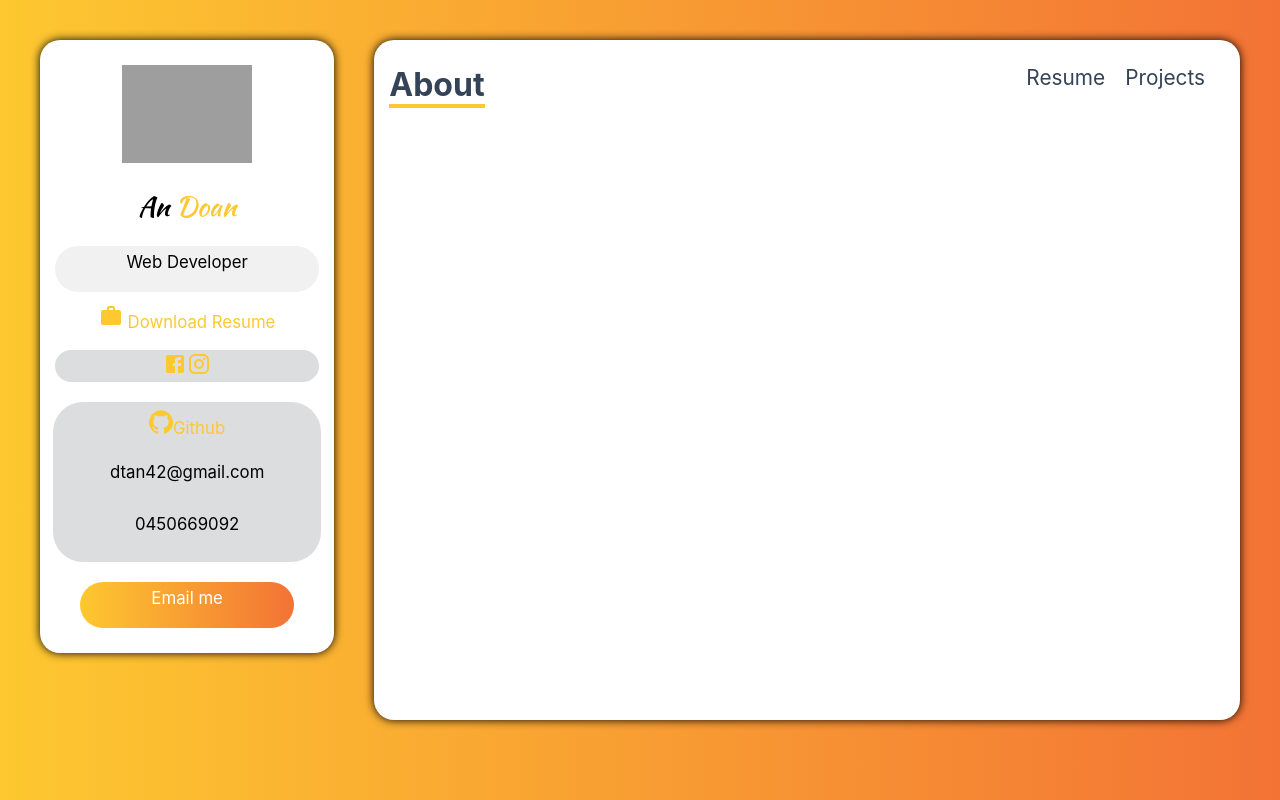
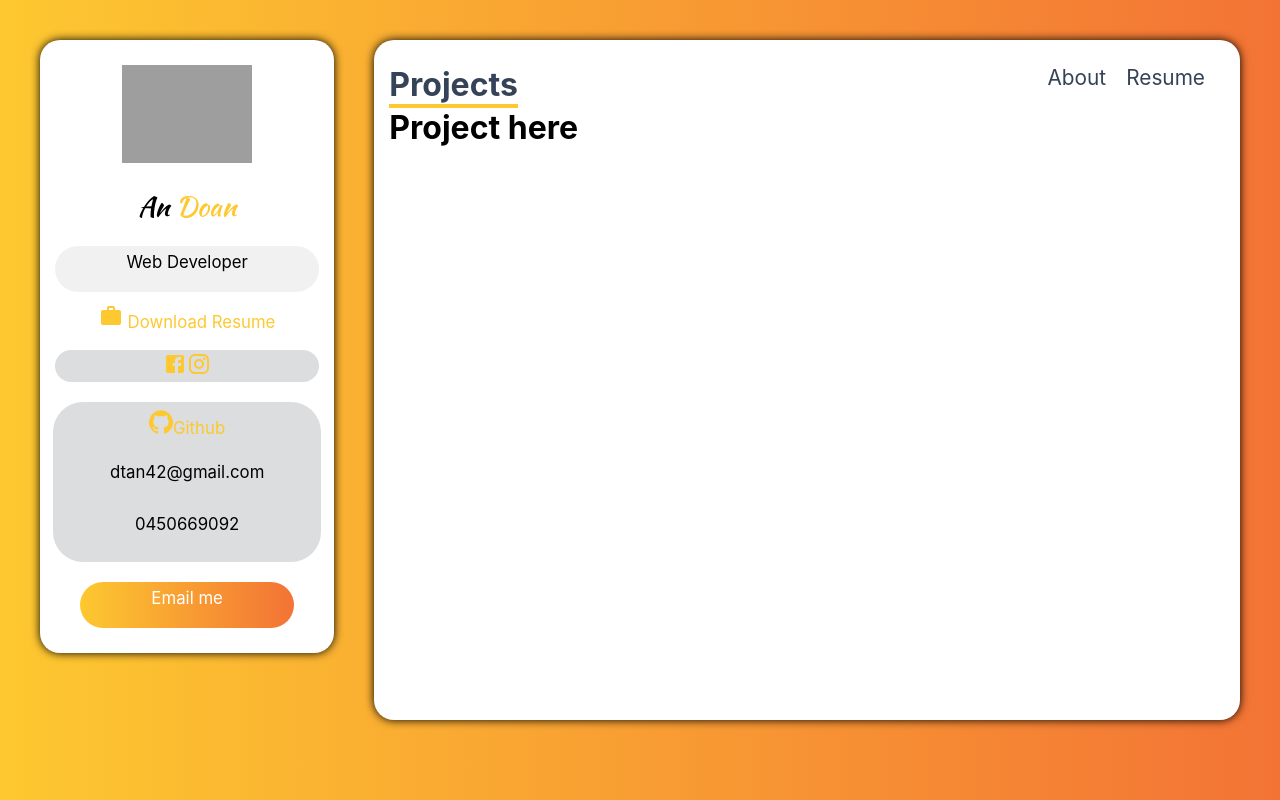
Before and after one commit to thanhan34/resume, a React (Create React App) app: page /projects in a window 1280 px wide. Built offline with nearby package versions, Linux system fonts and the light colour scheme; grey boxes are pictures that could not be loaded.

Commit message:
set up router

```diff
--- a/package.json
+++ b/package.json
@@ -10,6 +10,7 @@
     "@testing-library/user-event": "^7.2.1",
     "react": "^16.13.1",
     "react-dom": "^16.13.1",
+    "react-router-dom": "^5.2.0",
     "react-scripts": "3.4.3"
   },
   "scripts": {
--- /dev/null
+++ b/src/About.js
@@ -0,0 +1,11 @@
+import React from 'react'
+import './About.css'
+function About() {
+    return (
+        <div className="about">
+            <h1>about here bro</h1>
+        </div>
+    )
+}
+
+export default About
--- a/src/App.js
+++ b/src/App.js
@@ -2,9 +2,14 @@ import React from 'react';
 import './App.css';
 import Navbar from './Navbar';
 import Sidebar from './Sidebar';
+import { BrowserRouter as Router, Redirect, Route, Switch } from 'react-router-dom';
+import About from './About';
+import Resume from './Resume';
+import Projects from './Projects';
 
 function App() {
   return (
+    <Router>
       <div className="app">
         <div className="app__container">
           <div className="app__row">
@@ -13,12 +18,29 @@ function App() {
             </div>
             <div className="app__main">
               <Navbar />
+              <Switch>
+                <Route exact path="/">
+                  <About />
+                </Route>
+                <Route path="/resume">
+                  <Resume />
+                </Route>
+                <Route path="/projects">
+                  <Projects />
+                </Route>
+                <Route>
+                  <Redirect to="/" />
+                </Route>
+              </Switch>
+
             </div>
           </div>
         </div>
 
 
       </div>
+    </Router>
+
   );
 }
 
--- a/src/Navbar.js
+++ b/src/Navbar.js
@@ -1,8 +1,20 @@
-import React, { useState } from 'react';
+import { Link } from 'react-router-dom';
+import React, { useState, useEffect } from 'react';
 import './Navbar.css';
 
+
 function Navbar() {
-    const [active, setActive] = useState('About')
+    const [active, setActive] = useState('')
+    useEffect(() => {
+        let currentURL = window.location.href
+        if (currentURL.endsWith('/'))
+            setActive('About');
+        else if (currentURL.endsWith('/projects'))
+            setActive('Projects')
+        else if (currentURL.endsWith('/resume'))
+            setActive('Resume')
+    }, [active])
+
     return (
         <div className="navbar">
             <div className="navbar__active">
@@ -11,13 +23,21 @@ function Navbar() {
 
             <div className="navbar__items">
                 {active !== 'About' &&
-                    <div className="navbar__item" onClick={() => setActive('About')}>About</div>
+                    <Link to="/">
+                        <div className="navbar__item" onClick={() => setActive('About')}>About</div>
+                    </Link>
                 }
-                {active !== 'Resume' ? <div className="navbar__item" onClick={() => setActive('Resume')}>Resume</div>
-                    : null
+                {active !== 'Resume' ?
+                    <Link to="/resume">
+                        <div className="navbar__item" onClick={() => setActive('Resume')}>Resume</div>
+                    </Link> : null
                 }
 
-                {active !== 'Projects' && <div className="navbar__item" onClick={() => setActive('Projects')}>Projects</div>}
+                {active !== 'Projects' &&
+                    <Link to="/projects">
+                        <div className="navbar__item" onClick={() => setActive('Projects')}>Projects</div>
+                    </Link>
+                }
             </div>
 
         </div>
--- /dev/null
+++ b/src/Projects.js
@@ -0,0 +1,11 @@
+import React from 'react'
+
+function Projects() {
+    return (
+        <div className="projects">
+            <h1>Project here</h1>
+        </div>
+    )
+}
+
+export default Projects
--- /dev/null
+++ b/src/Resume.js
@@ -0,0 +1,11 @@
+import React from 'react'
+import './Resume.css'
+function Resume() {
+    return (
+        <div className="resume">
+            <h1>Resume here</h1>
+        </div>
+    )
+}
+
+export default Resume
```
Also changed, not shown: src/About.css (added), src/Projects.css (added), src/Resume.css (added), 1 other file (tests, documents, lock files or other folders). Lines whose indentation alone changed are shown as unchanged.
